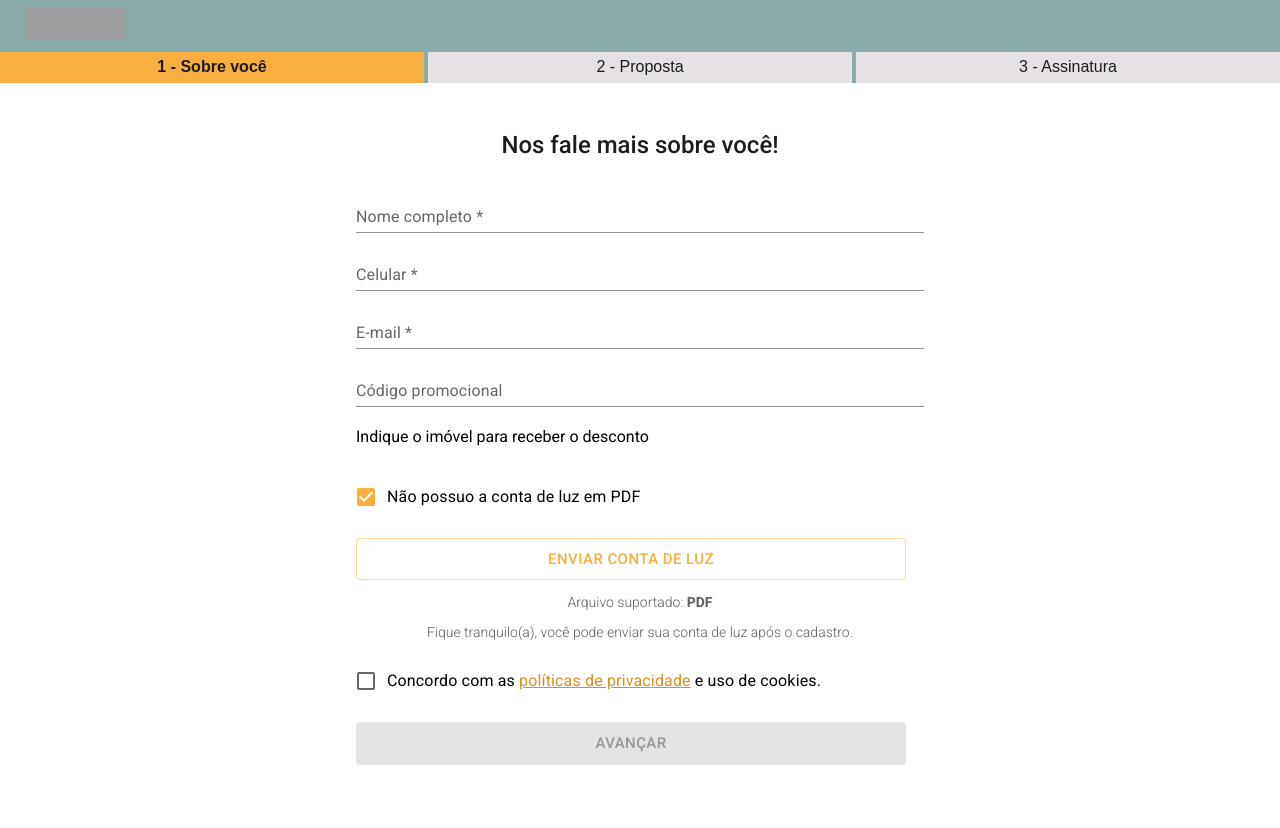
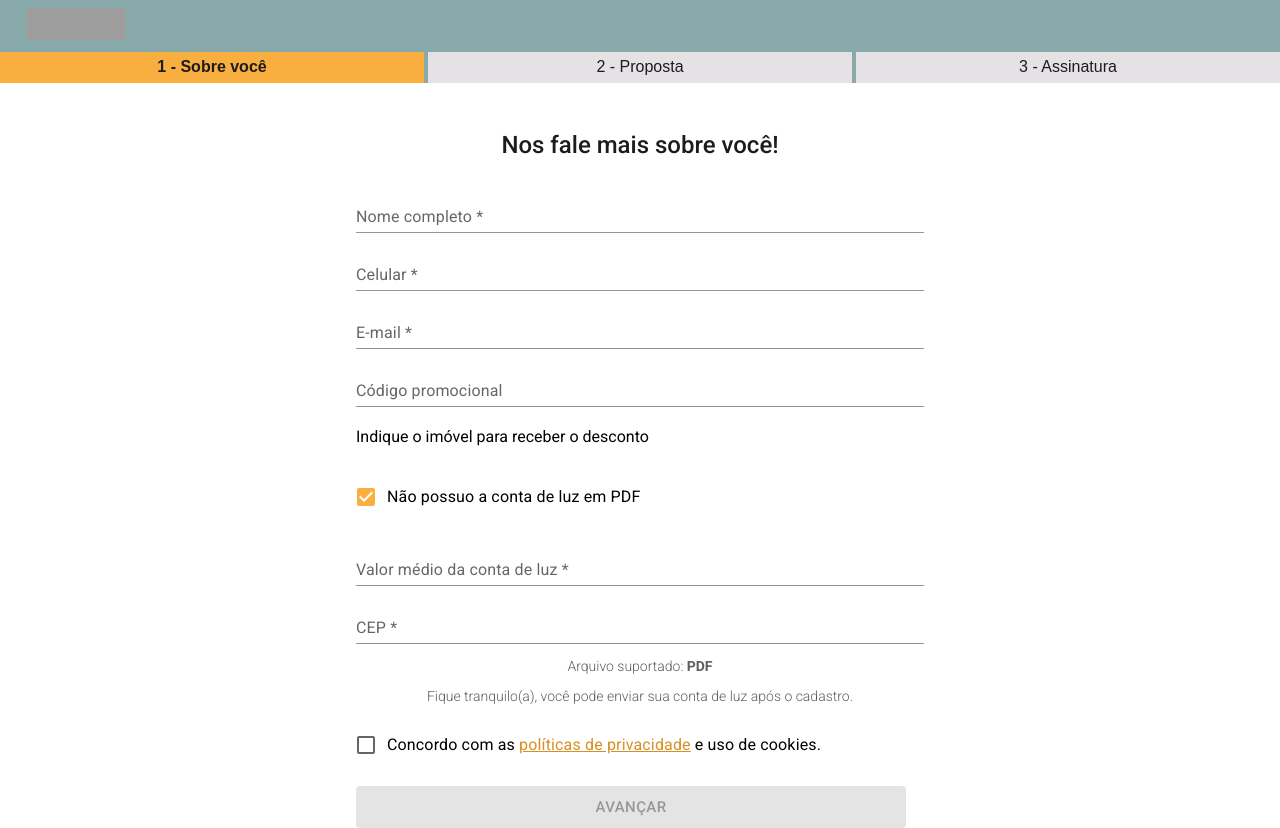
Before and after one commit to pivapedro/flora_energia, a React (Create React App) app: page / in a window 1280 px wide. Both pictures are taken after a click on the label "Não possuo a conta de luz em PDF". Before the commit the page ends 800 px from the top, so only its background shows below. Built offline with nearby package versions, Linux system fonts and the light colour scheme; grey boxes are pictures that could not be loaded.

Commit message:
fix: ajustando validações

```diff
--- a/package.json
+++ b/package.json
@@ -54,6 +54,7 @@
         ]
     },
     "devDependencies": {
-    "@types/react-input-mask": "^3.0.2"
+        "@types/react-input-mask": "^3.0.2",
+        "react-intl-currency-input": "^0.2.6"
     }
 }
--- a/src/pages/index.tsx
+++ b/src/pages/index.tsx
@@ -11,13 +11,17 @@ import { Header } from "../components/Header";
 import { Input } from "../components/Input";
 import * as Style from "./style";
 import InputMask from "react-input-mask";
+import CheckCircleOutlineIcon from "@mui/icons-material/CheckCircleOutline";
 
 export const Home = () => {
-  const [formData, setFormData] = useState<{ [x: string]: string | boolean }>(
-    {}
-  );
+  const [formData, setFormData] = useState<{
+    [x: string]: string | boolean | number;
+  }>({
+    hasPDF: true,
+    invoiceAmount: 0,
+  });
   const [errors, setErrors] = useState<{ [x: string]: boolean }>({});
-
+  const [value, setValue] = useState();
   const errorObject = {
     error: true,
     InputProps: {
@@ -29,14 +33,25 @@ export const Home = () => {
     },
   };
 
-  const OnChageValue = (name: string, value: string | boolean) => {
+  const sucessObject: { color: "success"; error?: boolean; InputProps: any } = {
+    error: false,
+    color: "success",
+    InputProps: {
+      endAdornment: (
+        <InputAdornment position="end">
+          <CheckCircleOutlineIcon color="success" />
+        </InputAdornment>
+      ),
+    },
+  };
+
+  const OnChageValue = (name: string, value: string | boolean | number) => {
     if (value !== undefined || value !== "") {
       setFormData({
         ...formData,
         [name]: value,
       });
     }
-
     ValidateInput(name, value);
   };
   const enableValidation = (name: string) => {
@@ -57,16 +72,18 @@ export const Home = () => {
     return regex.test(phone);
   };
   const nameValidator = (name: string) => {
-    var regex = new RegExp(
-      "^[A-Z][a-z]+(?:[ ][A-Z][a-z]+)*$"
-    );
+    var regex = new RegExp("^[A-Za-záàâãéèêíïóôõöúçñÁÀÂÃÉÈÍÏÓÔÕÖÚÇÑ ]+$");
     return regex.test(name);
   };
   const emailValidator = (email: string) => {
-    var regex = new RegExp("/^[a-z0-9.]+@[a-z0-9]+.[a-z]+.([a-z]+)?$/i");
-    return regex.test(email);
+    return email.match(
+      /^(([^<>()[\]\\.,;:\s@\"]+(\.[^<>()[\]\\.,;:\s@\"]+)*)|(\".+\"))@((\[[0-9]{1,3}\.[0-9]{1,3}\.[0-9]{1,3}\.[0-9]{1,3}\])|(([a-zA-Z\-0-9]+\.)+[a-zA-Z]{2,}))$/
+    );
   };
-  const ValidateInput = (name: string, value: string | boolean) => {
+  const cepValidator = (cep: string) => {
+    return cep.match(/^[0-9]{5}-[0-9]{3}$/);
+  };
+  const ValidateInput = (name: string, value: string | boolean | number) => {
     if (name === "tel") {
       if (phoneValidator(String(value))) {
         const { tel, ...rest } = errors;
@@ -77,7 +94,6 @@ export const Home = () => {
       }
     } else if (name === "name") {
       if (nameValidator(String(value))) {
-        console.log('entrou')
         const { name, ...rest } = errors;
         setErrors({
           ...rest,
@@ -92,6 +108,14 @@ export const Home = () => {
         });
         return;
       }
+    } else if (name === "CEP") {
+      if (cepValidator(String(value))) {
+        const { CEP, ...rest } = errors;
+        setErrors({
+          ...rest,
+        });
+        return;
+      }
     }
 
     setErrors({
@@ -99,10 +123,12 @@ export const Home = () => {
       [name]: true,
     });
   };
+
   useEffect(() => {
     console.log(errors);
     console.log(formData);
   }, [errors, formData]);
+
   return (
     <>
       <Header />
@@ -117,12 +143,17 @@ export const Home = () => {
               onBlur={() => enableValidation("name")}
               name="name"
               fullWidth
-              helperText={errors.name && "Nome é obrigátorio"}
+              helperText={
+                errors.name && String(formData.name).length === 0
+                  ? "Nome é obrigátorio"
+                  : errors.name && "Insira um nome valido"
+              }
               {...(errors.name ? errorObject : {})}
+              {...(!errors?.name && formData?.name ? sucessObject : {})}
             />
 
             <InputMask
-              mask="(99) 99999-9999"
+              mask="(99) 9 9999-9999"
               maskChar=" "
               onChange={(e) =>
                 OnChageValue("tel", e.target.value.replace(/[^0-9]/g, ""))
@@ -132,8 +163,13 @@ export const Home = () => {
               variant="standard"
               fullWidth
               onBlur={() => enableValidation("tel")}
-              helperText={errors.tel && "Celular é obrigátorio"}
+              helperText={
+                errors.tel && String(formData.tel).length === 0
+                  ? "Celular é obrigátorio"
+                  : errors.tel && "Por favor digite um celular válido"
+              }
               {...(errors.tel ? errorObject : {})}
+              {...(!errors?.tel && formData?.tel ? sucessObject : {})}
             >
               {
                 //@ts-ignore
@@ -148,8 +184,13 @@ export const Home = () => {
               variant="standard"
               fullWidth
               onBlur={() => enableValidation("email")}
-              helperText={errors.email && "E-mail é obrigátorio"}
+              helperText={
+                errors.email && String(formData.email).length === 0
+                  ? "E-mail é obrigátorio"
+                  : errors.email && "Por favor digite um e-mail válido"
+              }
               {...(errors.email ? errorObject : {})}
+              {...(!errors?.email && formData?.email ? sucessObject : {})}
             />
             <Input
               onChange={(e) => OnChageValue("code", e.target.value)}
@@ -164,15 +205,59 @@ export const Home = () => {
               <FormControlLabel
                 control={
                   <Checkbox
-                    onChange={(e) => OnChageValue("hasPDF", e.target.checked)}
+                    onChange={(e) => OnChageValue("hasPDF", !e.target.checked)}
                   />
                 }
                 label="Não possuo a conta de luz em PDF"
               />
             </div>
-            <Button variant="outlined" color="primary" size="large">
-              Enviar conta de luz
-            </Button>
+            {formData.hasPDF ? (
+              <>
+                <input type="file" style={{ display: "none" }} />
+                <Button variant="outlined" color="primary" size="large">
+                  Enviar conta de luz
+                </Button>
+              </>
+            ) : (
+              <>
+                <Input
+                  onChange={(e) =>
+                    OnChageValue(
+                      "invoiceAmount",
+                      e.target.value.replace(/[^0-9]/g, "")
+                    )
+                  }
+                  type="number"
+                  name="invoiceAmount"
+                  label="Valor médio da conta de luz *"
+                  variant="standard"
+                  fullWidth
+                />
+                <InputMask
+                  mask="99999-999"
+                  maskChar=" "
+                  onChange={(e) => OnChageValue("CEP", e.target.value)}
+                  name="CEP"
+                  label="CEP *"
+                  fullWidth
+                  variant="standard"
+                  onBlur={() => enableValidation("CEP")}
+                  helperText={
+                    errors.CEP && String(formData.CEP).length === 0
+                      ? "CEP é obrigátorio"
+                      : errors.CEP && "Por favor digite um CEP válido"
+                  }
+                  {...(errors.CEP ? errorObject : {})}
+                  {...(!errors?.CEP && formData?.CEP ? sucessObject : {})}
+                >
+                  {
+                    //@ts-ignore
+                    (props) => <Input {...props}></Input>
+                  }
+                </InputMask>
+              </>
+            )}
+
             <p className="description">
               Arquivo suportado: <strong>PDF</strong>
             </p>
--- a/tsconfig.json
+++ b/tsconfig.json
@@ -18,6 +18,7 @@
     "resolveJsonModule": true,
     "isolatedModules": true,
     "noEmit": true,
+    "noImplicitAny": false,
     "jsx": "react-jsx"
   },
   "include": [
```
Also changed, not shown: 1 other file (tests, documents, lock files or other folders). Lines whose indentation alone changed are shown as unchanged.
